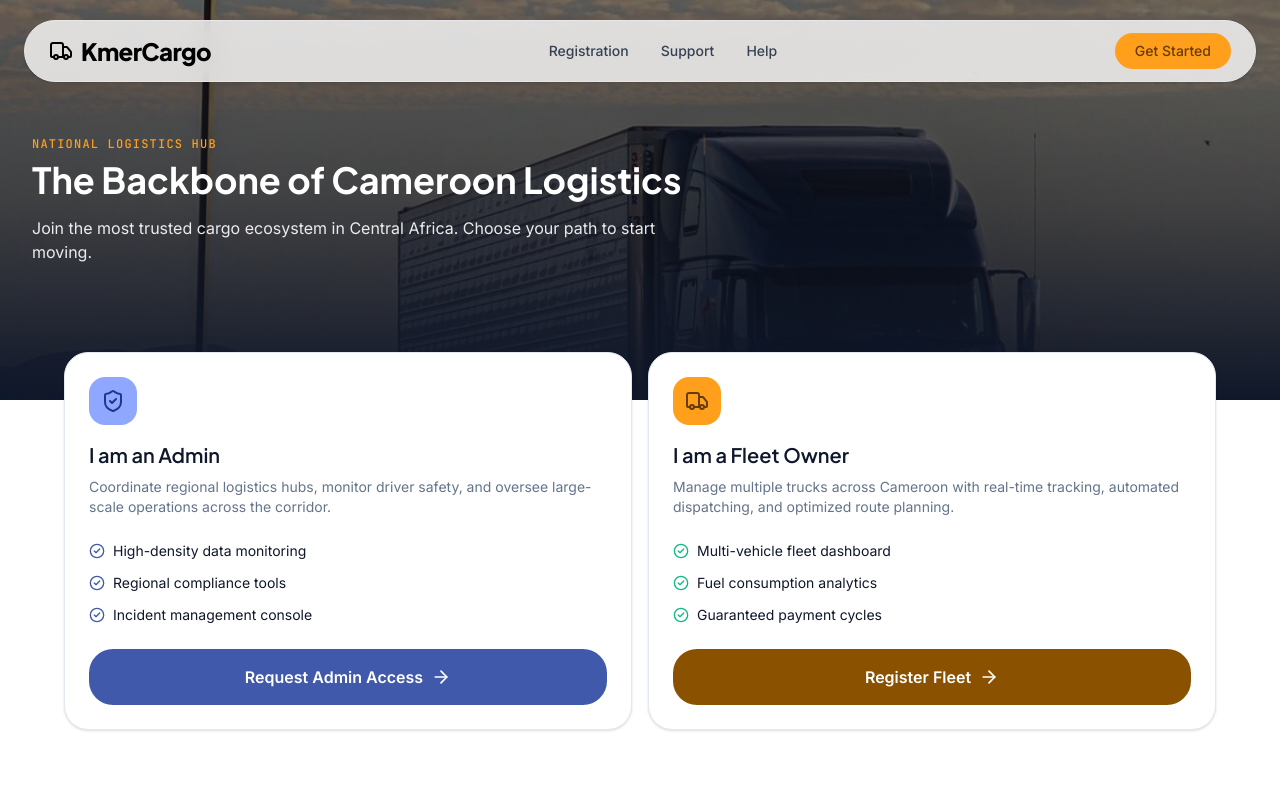
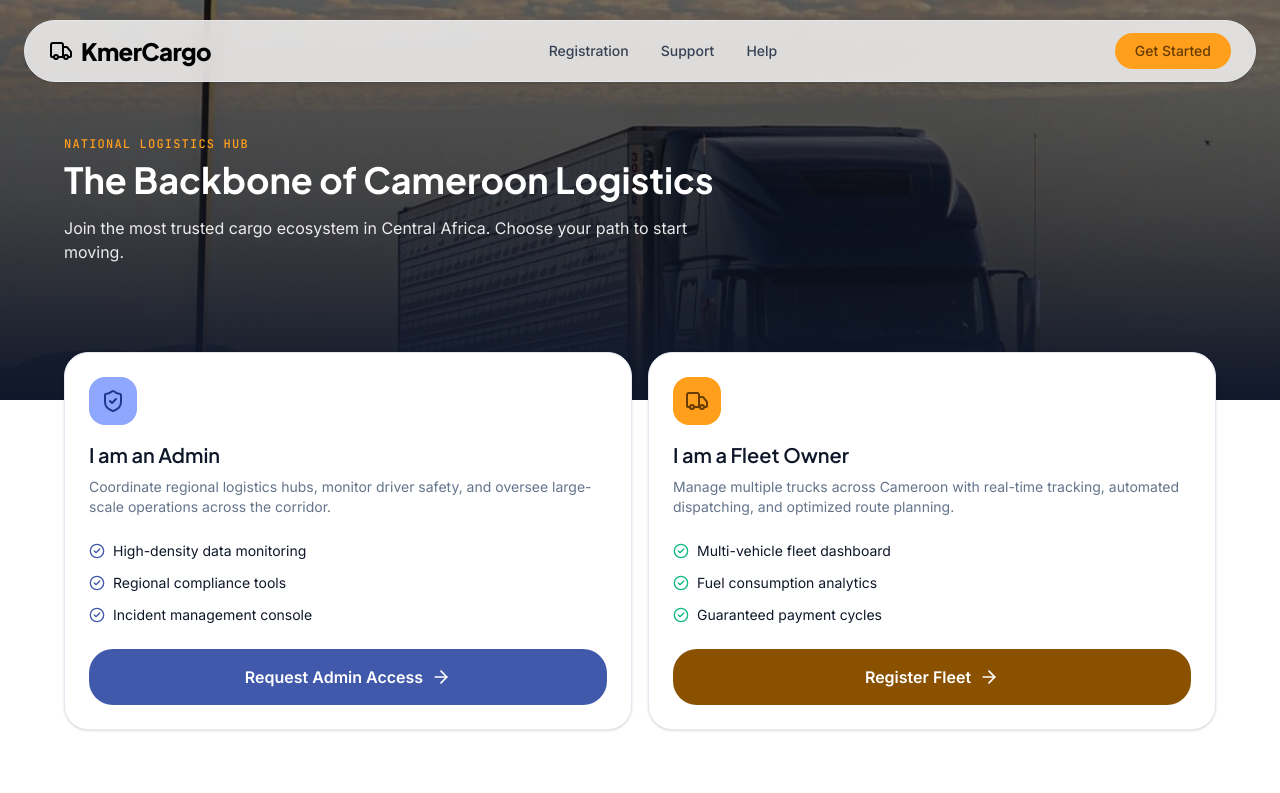
Before and after one commit to Team-Kargoa/kargoa-web-app, a Next.js app: page /register in a window 1280 px wide. Shown: the top 793 px of the page. Built offline with nearby package versions, Linux system fonts and the light colour scheme.

Commit message:
fix: align registration hero copy with the page container

```diff
--- a/app/register/page.tsx
+++ b/app/register/page.tsx
@@ -57,7 +57,10 @@ export default function RegisterPage() {
             className="object-cover brightness-50"
           />
           <div className="absolute inset-0 bg-gradient-to-t from-bg-dark via-bg-dark/40 to-transparent" />
-          <div className="relative z-10 max-w-2xl">
+          {/* Shares the max-w-6xl container used by the cards and stats strip
+              below, so the hero copy lines up with the rest of the page. */}
+          <div className="relative z-10 w-full max-w-6xl mx-auto">
+            <div className="max-w-2xl">
               <span className="font-mono text-xs uppercase tracking-widest text-primary-container mb-2 block">
                 National Logistics Hub
               </span>
@@ -68,6 +71,7 @@ export default function RegisterPage() {
                 Join the most trusted cargo ecosystem in Central Africa. Choose
                 your path to start moving.
               </p>
+            </div>
           </div>
         </section>
 
```
Lines whose indentation alone changed are shown as unchanged.
